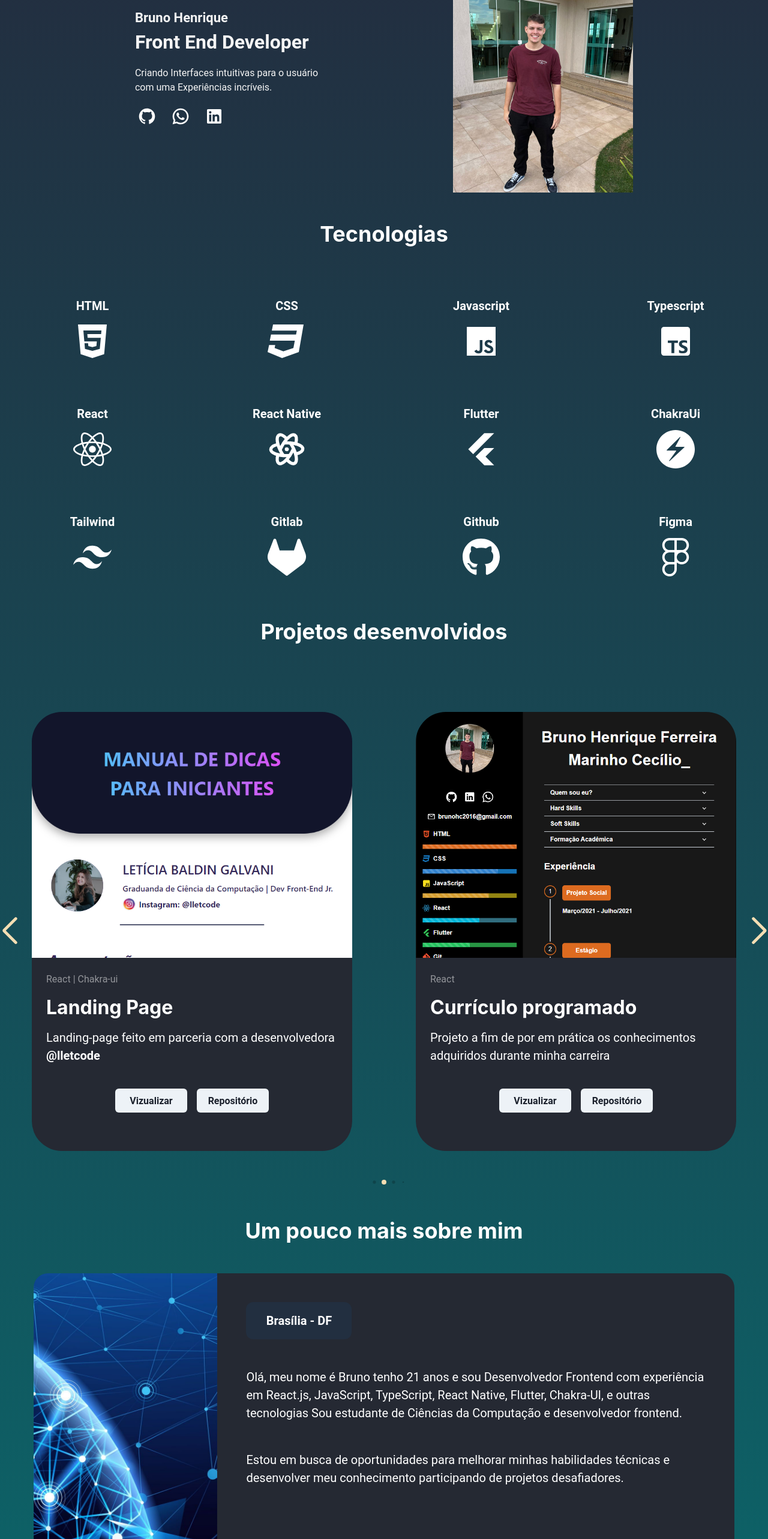
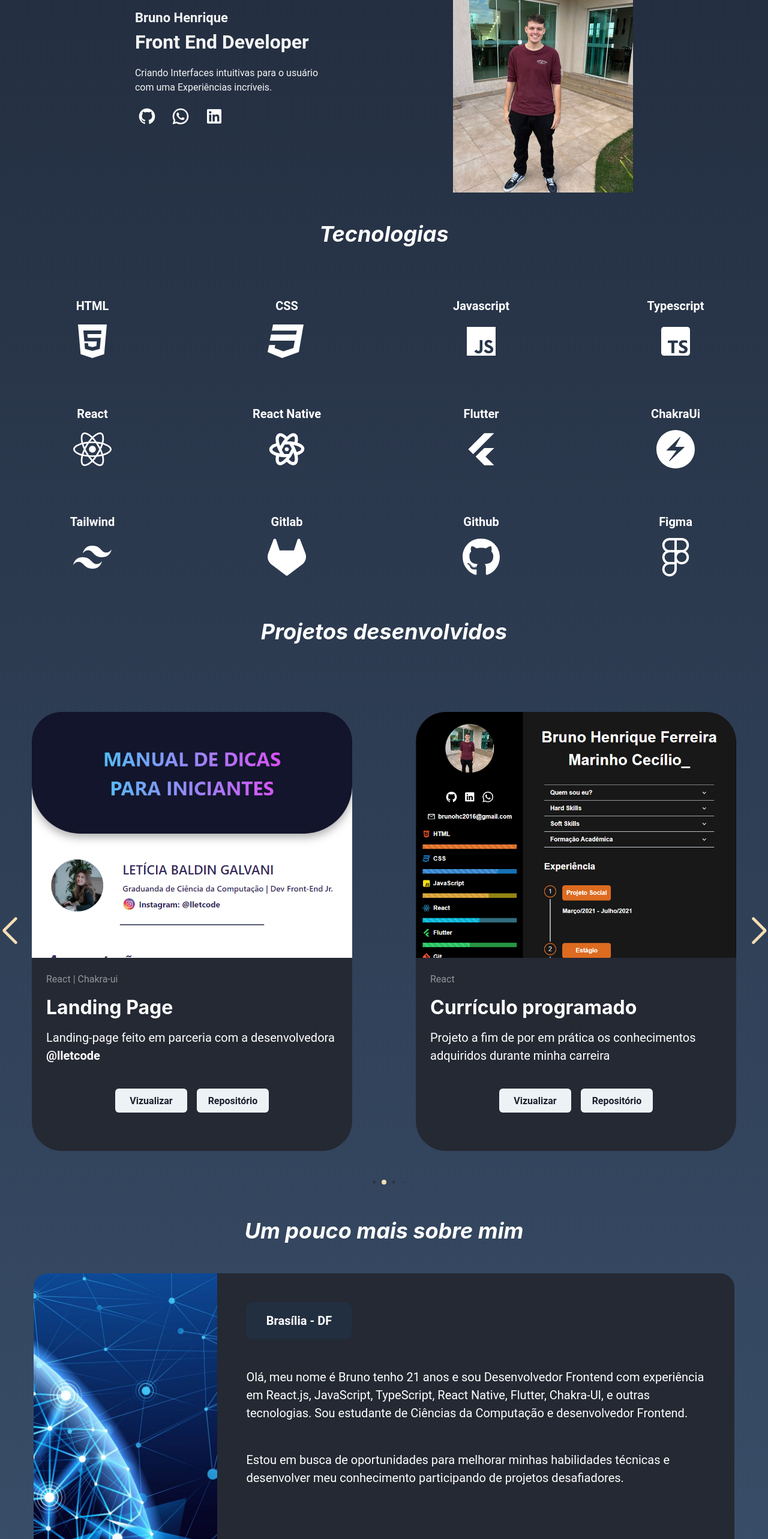
Before and after one commit to SixBruno99/portifolio, a React (Vite) app: page / in a window 1280 px wide. Shown: the part 234-2800 px from the top of the page at 60% size. Built offline with nearby package versions, Linux system fonts and the light colour scheme.

Commit message:
fix: adjustments to the project layout and color palette

```diff
--- a/src/core/components/about.tsx
+++ b/src/core/components/about.tsx
@@ -35,8 +35,8 @@ export const About = () => {
         <Text color="white" fontSize="1.25rem" margin="48px">
           Olá, meu nome é Bruno tenho {year - 2003} anos e sou Desenvolvedor
           Frontend com experiência em React.js, JavaScript, TypeScript, React
-          Native, Flutter, Chakra-UI, e outras tecnologias Sou estudante de
-          Ciências da Computação e desenvolvedor frontend.
+          Native, Flutter, Chakra-UI, e outras tecnologias. Sou estudante de
+          Ciências da Computação e desenvolvedor Frontend.
         </Text>
         <Text color="white" fontSize="1.25rem" margin="48px">
           Estou em busca de oportunidades para melhorar minhas habilidades
--- a/src/core/layout/main/components/footer.tsx
+++ b/src/core/layout/main/components/footer.tsx
@@ -9,7 +9,7 @@ export function Footer() {
       justifyContent="center"
       width="full"
       height="14"
-      backgroundColor="#0B666A"
+      backgroundColor="#3A506B"
     >
       <Text
         fontWeight="semibold"
--- a/src/core/layout/main/components/header.tsx
+++ b/src/core/layout/main/components/header.tsx
@@ -1,4 +1,6 @@
 import { Flex, Image, Text } from "@chakra-ui/react";
+
+// Logo file import
 import Logo from "/src/assets/favicon-header.ico";
 
 // Libraries
@@ -19,7 +21,7 @@ export function Header() {
           gap={6}
           paddingY={4}
           paddingX={8}
-          backgroundColor="rgba(217, 217, 217, 0.08)"
+          bgGradient="linear-gradient(to right, #232D3F, #3A506B, #3A506B, #3A506B, #3A506B, #232D3F)"
           rounded="lg"
           fontSize="18px"
         >
@@ -30,7 +32,12 @@ export function Header() {
             spy={true}
             offset={0}
           >
-            <Text fontWeight="bold" color="white" cursor="pointer">
+            <Text
+              _hover={{ color: "#3DD6BB" }}
+              fontWeight="bold"
+              color="white"
+              cursor="pointer"
+            >
               Home
             </Text>
           </Link>
@@ -41,7 +48,12 @@ export function Header() {
             spy={true}
             offset={0}
           >
-            <Text fontWeight="bold" color="white" cursor="pointer">
+            <Text
+              _hover={{ color: "#3DD6BB" }}
+              fontWeight="bold"
+              color="white"
+              cursor="pointer"
+            >
               Projetos
             </Text>
           </Link>
@@ -52,7 +64,12 @@ export function Header() {
             spy={true}
             offset={0}
           >
-            <Text fontWeight="bold" color="white" cursor="pointer">
+            <Text
+              _hover={{ color: "#3DD6BB" }}
+              fontWeight="bold"
+              color="white"
+              cursor="pointer"
+            >
               Sobre
             </Text>
           </Link>
@@ -63,7 +80,12 @@ export function Header() {
             spy={true}
             offset={0}
           >
-            <Text fontWeight="bold" color="white" cursor="pointer">
+            <Text
+              _hover={{ color: "#3DD6BB" }}
+              fontWeight="bold"
+              color="white"
+              cursor="pointer"
+            >
               Contato
             </Text>
           </Link>
--- a/src/core/layout/main/index.tsx
+++ b/src/core/layout/main/index.tsx
@@ -10,7 +10,7 @@ export function MainLayout() {
       <Flex
         width="full"
         minHeight="calc(100vh - 112px)"
-        bgGradient="linear(to-b, #232D3F, #0B666A)"
+        bgGradient="linear(to-b, #232D3F, #3A506B)"
       >
         <Outlet />
       </Flex>
--- a/src/pages/home.tsx
+++ b/src/pages/home.tsx
@@ -108,7 +108,7 @@ export function Home() {
         </Box>
       </Flex>
 
-      <Heading id="technologies" marginY={12} color="white">
+      <Heading id="technologies" marginY={12} color="white" fontStyle="italic">
         Tecnologias
       </Heading>
 
@@ -123,7 +123,7 @@ export function Home() {
         ))}
       </Grid>
 
-      <Heading id="projects" marginY={12} color="white">
+      <Heading id="projects" marginY={12} color="white" fontStyle="italic">
         Projetos desenvolvidos
       </Heading>
 
@@ -163,13 +163,19 @@ export function Home() {
         </Swiper>
       </Flex>
 
-      <Heading id="about" marginY={12} color="white">
+      <Heading id="about" marginY={12} color="white" fontStyle="italic">
         Um pouco mais sobre mim
       </Heading>
 
       <About />
 
-      <Heading id="contacts" marginTop={16} color="white" textAlign="center">
+      <Heading
+        id="contacts"
+        marginTop={16}
+        color="white"
+        textAlign="center"
+        fontStyle="italic"
+      >
         Vamos trabalhar juntos?
         <br /> Entre em contato!
       </Heading>
```
